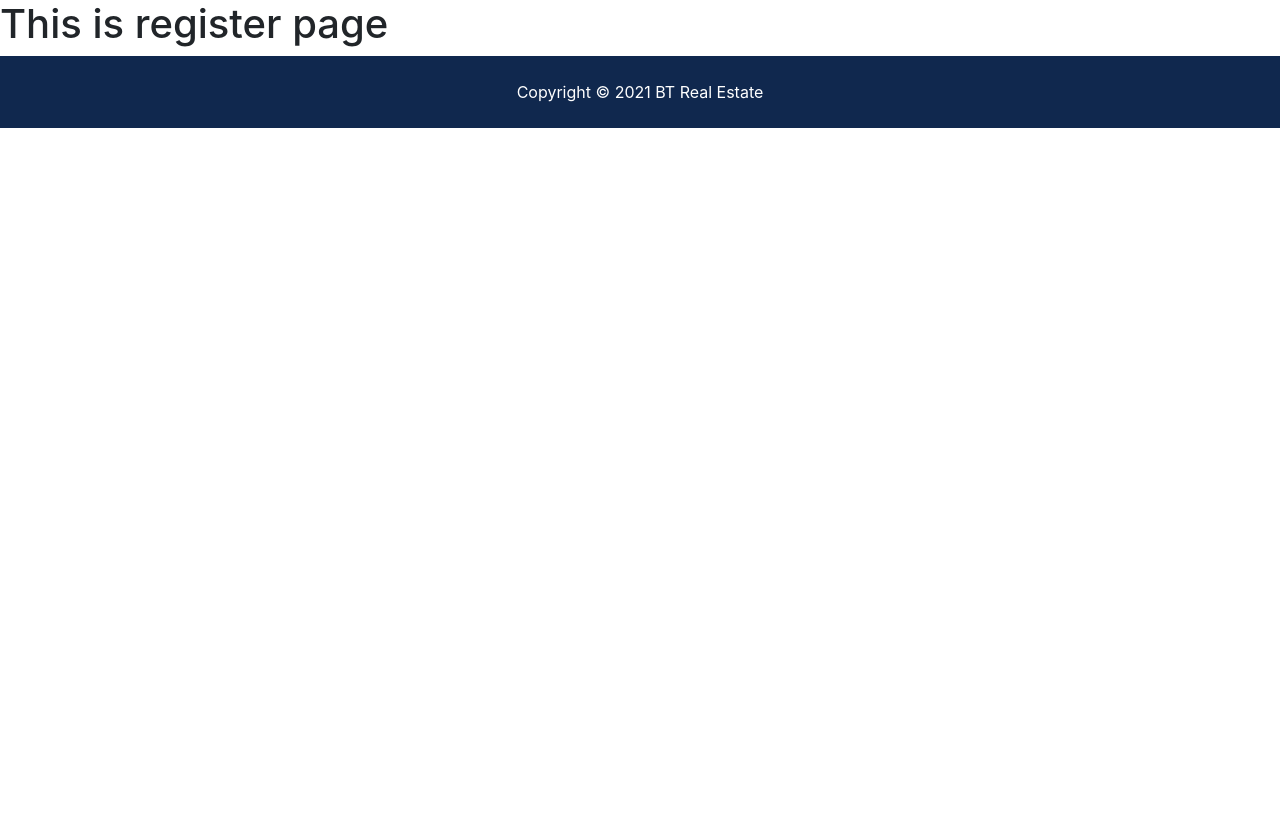
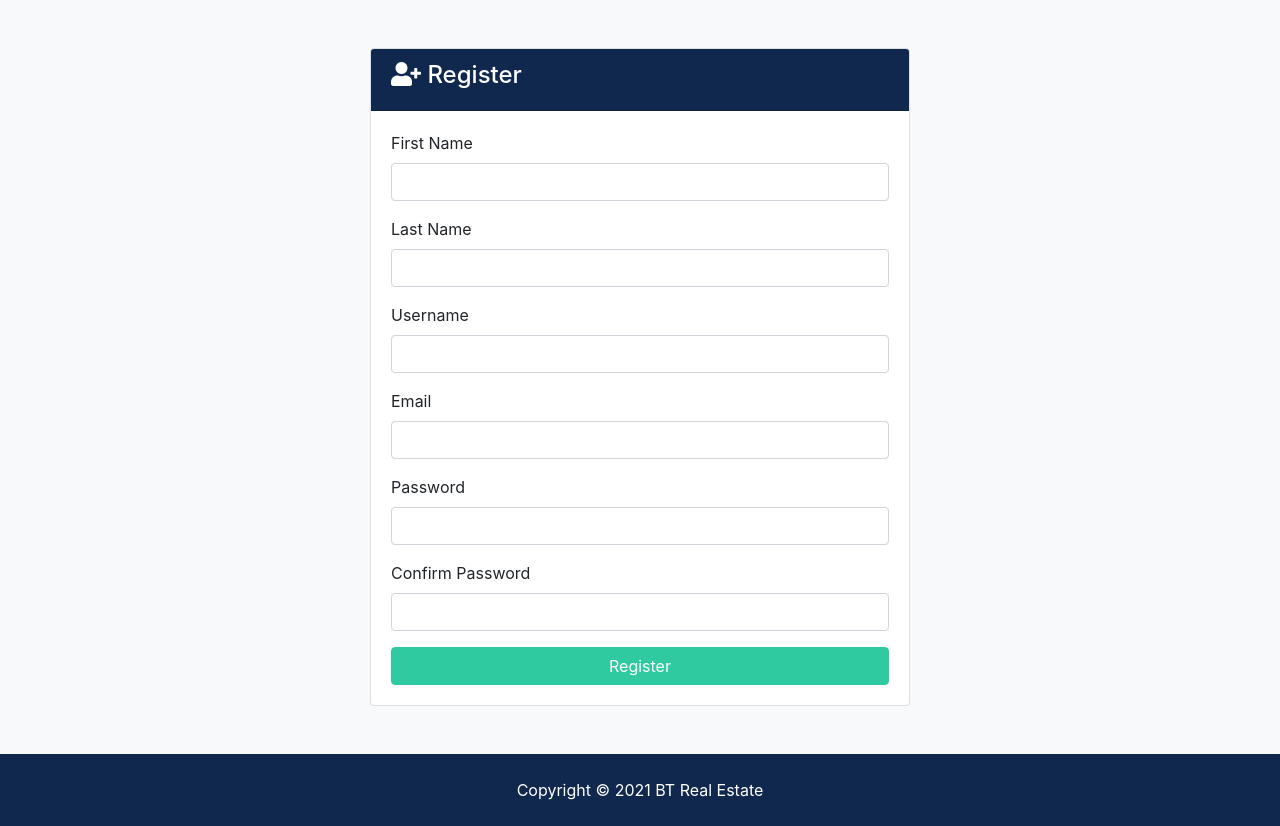
Before and after one commit to Kiran-Karandikar/django-real-estate, a Django app: page /account/register in a window 1280 px wide. Shown: the part 128-954 px from the top of the page. Before the commit the page ends 256 px from the top, so only its background shows below. Run offline with Django 3.2, Linux system fonts and the light colour scheme; some libraries are stand-ins or nearby versions.

Commit message:
Added message functionlaity, cosmetic chagnes

```diff
--- a/accounts/urls.py
+++ b/accounts/urls.py
@@ -15,6 +15,7 @@ from .views import dashboard, login, logout, register
 
 
 urlpatterns = [path("register", register, name = "register"),
-        path("login", login, name = "login"),
-        path("logout", logout, name = "logout"),
-        path("dashboard", dashboard, name = "dashboard"), ]
+               path("login", login, name = "login"),
+               path("logout", logout, name = "logout"),
+               path("dashboard", dashboard, name = "dashboard"),
+               path("", dashboard, name = "dashboard"), ]
--- a/accounts/views.py
+++ b/accounts/views.py
@@ -1,4 +1,5 @@
-from django.shortcuts import render
+from django.contrib import messages
+from django.shortcuts import redirect, render
 
 
 # Create your views here.
@@ -11,6 +12,10 @@ def register(request):
     Returns:
 
     """
+    if request.method == "POST":
+        messages.error(request, "This is test message for testing")
+        # messages.info(request, "Testing message for info level")
+        return redirect("register")
     return render(request, "accounts/register.html")
 
 
@@ -23,7 +28,7 @@ def logout(request):
     Returns:
 
     """
-    return render(request, "accounts/register.html")
+    return redirect('index')
 
 
 def login(request):
@@ -35,6 +40,8 @@ def login(request):
     Returns:
 
     """
+    if request.method is "POST":
+        pass
     return render(request, "accounts/login.html")
 
 
--- a/btre/settings.py
+++ b/btre/settings.py
@@ -12,6 +12,8 @@ https://docs.djangoproject.com/en/3.2/ref/settings/
 
 import os
 from pathlib import Path
+
+from django.contrib.messages import constants as messages
 
 # Build paths inside the project like this: BASE_DIR / 'subdir'.
 BASE_DIR = Path(__file__).resolve().parent.parent
@@ -125,3 +127,7 @@ DEFAULT_AUTO_FIELD = 'django.db.models.BigAutoField'
 
 MEDIA_ROOT = os.path.join(BASE_DIR, "gen-media")
 MEDIA_URL = "/media/"
+
+MESSAGE_TAGS = {
+        messages.INFO: '', 50: 'critical', messages.ERROR: "danger"
+}
--- a/pages/static/pages/js/main.js
+++ b/pages/static/pages/js/main.js
@@ -1,2 +1,9 @@
 const date = new Date();
 document.querySelector('.year').innerHTML = date.getFullYear();
+
+setTimeout(
+    function () {
+        $("#message").fadeOut('slow');
+    }
+
+    , 3000);
--- a/templates/accounts/register.html
+++ b/templates/accounts/register.html
@@ -2,5 +2,49 @@
 {% load static %}
 
 {% block page-content %}
-    <h1>This is register page</h1>
+    <section id="register" class="bg-light py-5">
+        <div class="container">
+            <div class="row">
+                <div class="col-md-6 mx-auto">
+                    <div class="card">
+                        <div class="card-header bg-primary text-white">
+                            <h4>
+                                <i class="fas fa-user-plus"></i> Register</h4>
+                        </div>
+                        <div class="card-body">
+                            {% include 'partials_extras/_messages_alerts.html' %}
+                            <form action="{% url "register" %}" method="POST">
+                                {% csrf_token %}
+                                <div class="form-group">
+                                    <label for="first_name">First Name</label>
+                                    <input type="text" name="first_name" class="form-control" required>
+                                </div>
+                                <div class="form-group">
+                                    <label for="last_name">Last Name</label>
+                                    <input type="text" name="last_name" class="form-control" required>
+                                </div>
+                                <div class="form-group">
+                                    <label for="username">Username</label>
+                                    <input type="text" name="username" class="form-control" required>
+                                </div>
+                                <div class="form-group">
+                                    <label for="email">Email</label>
+                                    <input type="email" name="email" class="form-control" required>
+                                </div>
+                                <div class="form-group">
+                                    <label for="password2">Password</label>
+                                    <input type="password" name="password" class="form-control" required>
+                                </div>
+                                <div class="form-group">
+                                    <label for="password">Confirm Password</label>
+                                    <input type="password" name="password2" class="form-control" required>
+                                </div>
+                                <input type="submit" value="Register" class="btn btn-secondary btn-block">
+                            </form>
+                        </div>
+                    </div>
+                </div>
+            </div>
+        </div>
+    </section>
 {% endblock %}
--- a/templates/listings/listings.html
+++ b/templates/listings/listings.html
@@ -9,7 +9,7 @@
             <div class="row">
                 {% include 'listings/_listing_template.html' with listings=listings %}
             </div>
-            {% include 'partials/_paginage_any_page.html' with items=listings %}
+            {% include 'partials/../partials_extras/_paginage_any_page.html' with items=listings %}
         </div>
     </section>
 {% endblock %}
--- a/templates/listings/search.html
+++ b/templates/listings/search.html
@@ -103,7 +103,7 @@
                 {% include 'listings/_listing_template.html' with listings=search_result %}
             </div>
             <!-- # todo this is test pagination -->
-            {% include 'partials/_paginage_any_page.html' with items=search_result %}
+            {% include 'partials/../partials_extras/_paginage_any_page.html' with items=search_result %}
         </div>
     </section>
 
--- a/templates/partials/_navbar.html
+++ b/templates/partials/_navbar.html
@@ -27,7 +27,13 @@
                 >
                     <a class="nav-link" href="{% url 'about' %}">About</a>
                 </li>
-                <li class="nav-item mr-3">
+                <li
+                        {% if "listing" in request.path %}
+                            class="nav-item active mr-3"
+                        {% else %}
+                            class="nav-item mr-3"
+                        {% endif %}
+                >
                     <a class="nav-link" href="{% url 'base_listings' %}">Featured Listings</a>
                 </li>
             </ul>
--- /dev/null
+++ b/templates/partials_extras/_messages_alerts.html
@@ -0,0 +1,23 @@
+{% if messages %}
+    {% for message in messages %}
+        <div id="message" class="container">
+            <div class="alert alert-{{ message.tags }} alert-dismissible text-center" role="alert">
+                <button type="button" class="close" data-dismiss="alert">
+                    <span aria-hidden="True">
+                        &times;
+                    </span>
+                </button>
+
+                <strong>
+                    {% if message.level == DEFAULT_MESSAGE_LEVELS.ERROR %}
+                        ERROR:
+                    {% else %}
+                        {{ message.tags|title }}
+                    {% endif %}
+                </strong>
+                {{ message }}
+            </div>
+
+        </div>
+    {% endfor %}
+{% endif %}
```
Also changed, not shown: btre/static/js/main.js (+7 -0 lines), templates/accounts/login.html (+33 -1 lines), templates/partials_extras/_paginage_any_page.html (renamed from templates/partials/_paginage_any_page.html).
